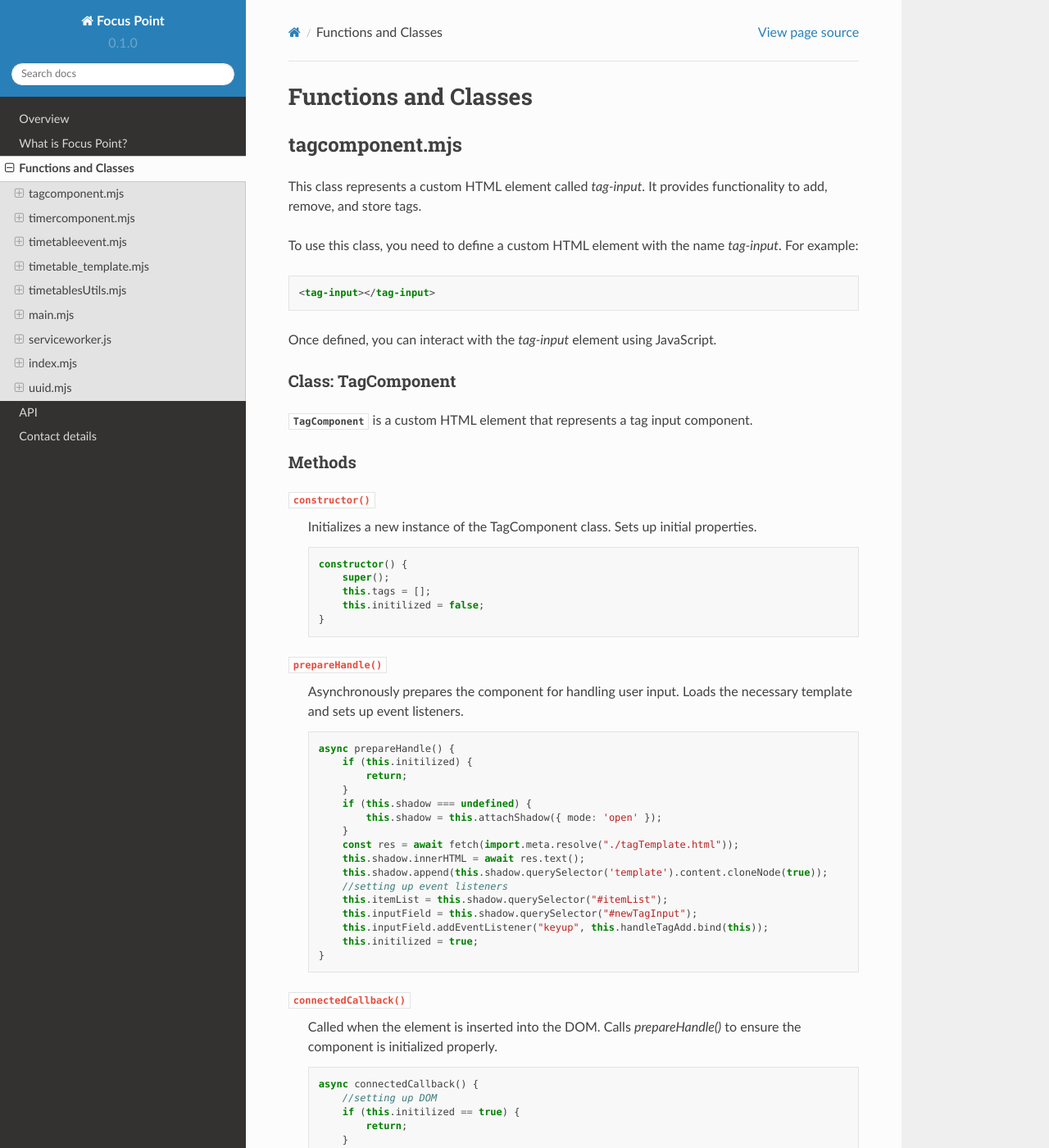
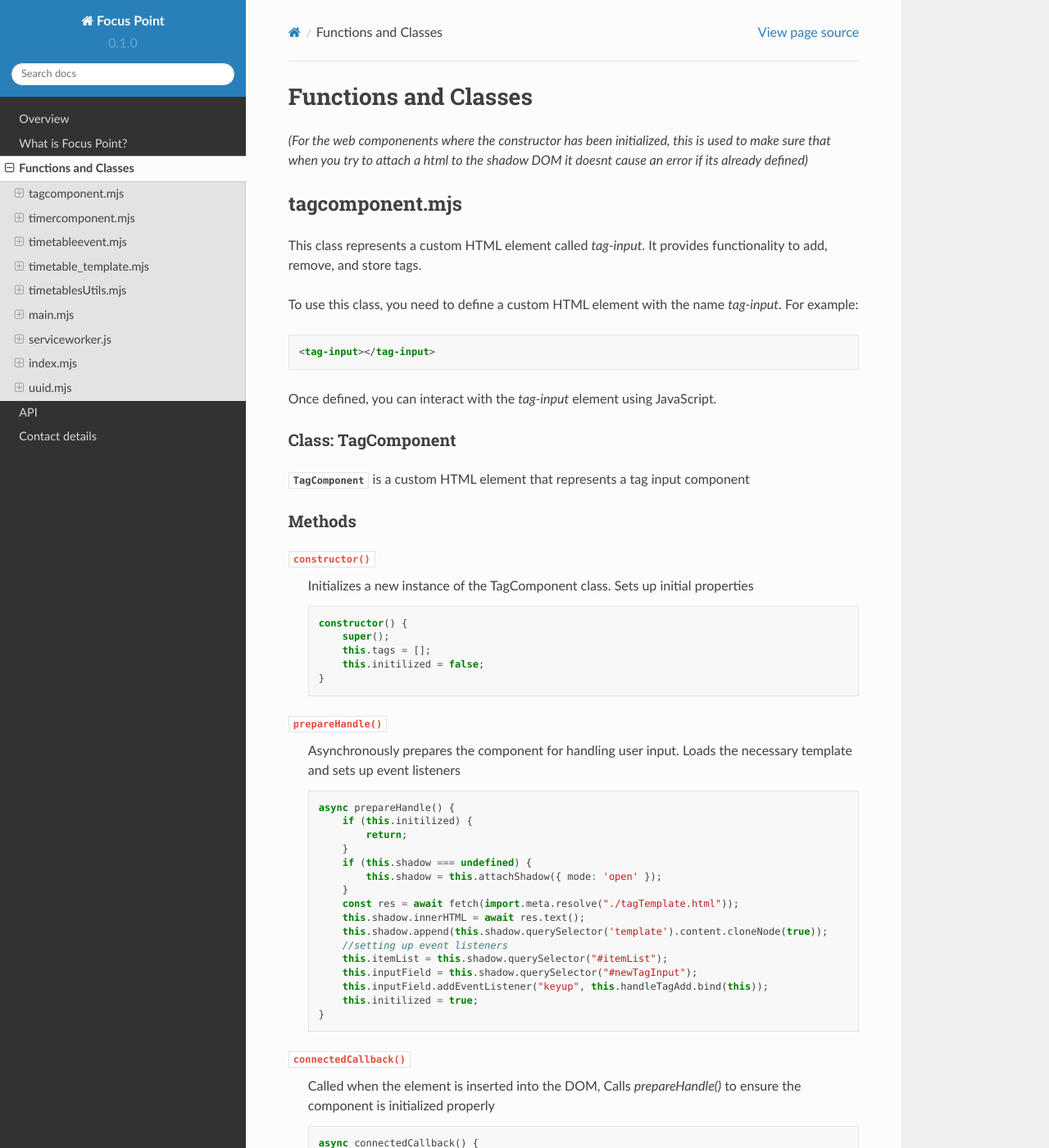
Before and after one commit to Omega0x013/focus-point-docs, a Sphinx documentation site: the page built from docs/source/func.rst, in a window 1280 px wide and 1400 px high. Shown: the whole window at 82% size. Built offline with Sphinx 7.4.7 and the Read the Docs theme 2.0.0, drawn with Linux system fonts in a browser that asks for light colours; some of the changed text lies outside the part shown.

Commit message:
Update func.rst

```diff
--- a/docs/source/func.rst
+++ b/docs/source/func.rst
@@ -1,5 +1,7 @@
 Functions and Classes
 ---------
+
+*(For the web componenents where the constructor has been initialized, this is used to make sure that when you try to attach a html to the shadow DOM it doesnt cause an error if its already defined)*
 
 tagcomponent.mjs
 ==================
@@ -17,13 +19,13 @@
 Class: TagComponent
 **********************
 
-:class:`TagComponent` is a custom HTML element that represents a tag input component.
+:class:`TagComponent` is a custom HTML element that represents a tag input component
 
 Methods
 *********
 
 ``constructor()``
-    Initializes a new instance of the TagComponent class. Sets up initial properties.
+    Initializes a new instance of the TagComponent class. Sets up initial properties
 
     .. code-block:: javascript
 
@@ -34,7 +36,7 @@
         }
 
 ``prepareHandle()``
-    Asynchronously prepares the component for handling user input. Loads the necessary template and sets up event listeners.
+    Asynchronously prepares the component for handling user input. Loads the necessary template and sets up event listeners
 
     .. code-block:: javascript
 
@@ -56,7 +58,7 @@
         }
 
 ``connectedCallback()``
-    Called when the element is inserted into the DOM. Calls `prepareHandle()` to ensure the component is initialized properly.
+    Called when the element is inserted into the DOM, Calls `prepareHandle()` to ensure the component is initialized properly
 
     .. code-block:: javascript
 
@@ -251,7 +247,7 @@
         }
 
 ``updateStudyTime()``
-    Updates the displayed study time based on the input value.
+    Updates the displayed study time based on the input value
 
     .. code-block:: javascript
 
@@ -261,7 +257,7 @@
         }
 
 ``updateRestTime()``
-    Updates the displayed rest time based on the input value.
+    Updates the displayed rest time based on the input value
 
     .. code-block:: javascript
 
@@ -304,7 +300,7 @@
         }
 
 ``incrementTimer()``
-    Increments the timer by one second and updates the display. Handles switching between study and rest periods.
+    Increments the timer by one second and updates the display, Handles switching between study and rest periods
 
     .. code-block:: javascript
 
@@ -355,7 +351,7 @@
         }
 
 ``updateTimerDisplay()``
-    Updates the timer display with the current time and progress.
+    Updates the timer display with the current time and progress
 
     .. code-block:: javascript
 
@@ -495,7 +491,7 @@
         }
 
 ``deleteThisEvent()``
-    Deletes the event and refreshes the timetable display.
+    Deletes the event and refreshes the timetable display
 
     .. code-block:: javascript
 
@@ -537,7 +533,7 @@
    </div>
    `
 
-This template defines the structure of a timetable event entry.
+This template defines the structure of a timetable event entry
 
 Structure
 **********
@@ -565,7 +561,7 @@
 
 ``getNextDays(date, days)``
 
-   Generates an array of dates for the next specified number of days starting from a given date.
+   Generates an array of dates for the next specified number of days starting from a given date
 
 .. code-block:: javascript
 
@@ -584,7 +580,7 @@
 
 ``saveDates()``
 
-   Saves event data entered in the add new event popup to the local storage.
+   Saves event data entered in the add new event popup to the local storage
 
 .. code-block:: javascript
 
@@ -609,7 +605,7 @@
 
 ``selfDelete()``
 
-   Removes the active popup from the DOM.
+   Removes the active popup from the DOM
 
 .. code-block:: javascript
 
@@ -644,7 +640,7 @@
 
 ``storeEvent(event)``
 
-   Stores a timetable event in the local storage.
+   Stores a timetable event in the local storage
 
 .. code-block:: javascript
 
@@ -685,7 +681,7 @@
 
 ``convertDateToInputValue(date)``
 
-   Converts a JavaScript date object to a string format suitable for input fields.
+   Converts a Javascript date object to a string format suitable for input fields
 
 .. code-block:: javascript
 
@@ -701,7 +697,7 @@
 
 ``fetchTemplate(path)``
 
-   Fetches an HTML template from the specified path and returns it as a DOM element.
+   Fetches an HTML template from the specified path and returns it as a DOM element
 
 .. code-block:: javascript
 
@@ -735,7 +731,7 @@
 
 ``displayNextDays()``
 
-    Displays the next set of days on the timetable based on the currently selected view.
+    Displays the next set of days on the timetable based on the currently selected view
 
 .. code-block:: javascript
 
@@ -809,7 +805,7 @@
 
 ``fillTimetableDays(currentDate)``
 
-    Fills the timetable display with day headings based on the current date.
+    Fills the timetable display with day headings based on the current date
 
 .. code-block:: javascript
 
@@ -867,7 +863,7 @@
 
 ``multipleDaySort(a, b)``
 
-    Sorts events based on their duration and start date.
+    Sorts events based on their duration and start date
 
 .. code-block:: javascript
 
@@ -976,7 +972,7 @@
 
 ``getMinDayOnTimetable(timetable)``
 
-    Gets the minimum date displayed on the timetable.
+    Gets the minimum date displayed on the timetable
 
 .. code-block:: javascript
 
@@ -989,7 +985,7 @@
 
 ``getDifferenceDays(startDate, endDate)``
 
-    Calculates the difference in days between two dates.
+    Calculates the difference in days between two dates
 
 .. code-block:: javascript
 
@@ -1094,7 +1090,7 @@
 
 ``cleanTags(id)``
 
-    Removes tags associated with a specific event ID from local storage.
+    Removes tags associated with a specific event id from local storage
 
 .. code-block:: javascript
 
@@ -1109,7 +1105,7 @@
 
 ``init()``
 
-    Initializes the timetable display and sets up event listeners for navigation and adding new events.
+    initializes the timetable display and sets up event listeners for navigation and adding new events
 
 .. code-block:: javascript
 
@@ -1171,7 +1167,7 @@
         nav.appendChild(timerlater);
     });
 
-This script initializes the timetable utilities module and listens for clicks on the button with the ID ``timerButton``. When clicked, it creates a new instance of the timer component and appends it to the navigation bar.
+This script initializes the timetable utilities module and listens for clicks on the button with the ID ``timerButton``. When clicked, it creates a new instance of the timer component and appends it to the navigation bar
 
 serviceworker.js
 ============================
@@ -1233,7 +1229,7 @@
 uuid.mjs
 =======================
 
-This module provides a router for generating UUIDs using the `crypto.randomUUID()` function and handling requests to the `/api/uuid` endpoint.
+This module provides a router for generating UUIDs using the `crypto.randomUUID()` function and handling requests to the `/api/uuid` endpoint
 
 Module
 *******
```
Also changed, not shown: other parts of docs/source/func.rst (+7 -13 lines).
